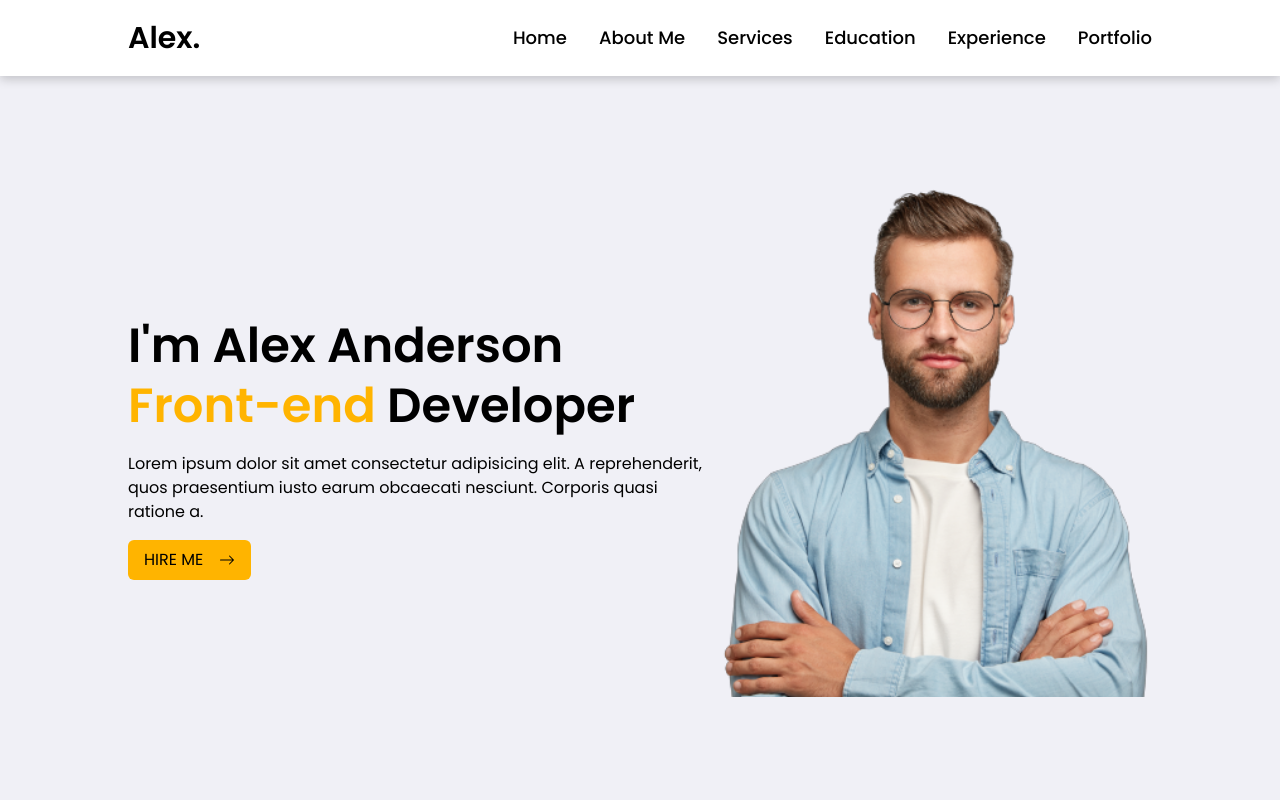
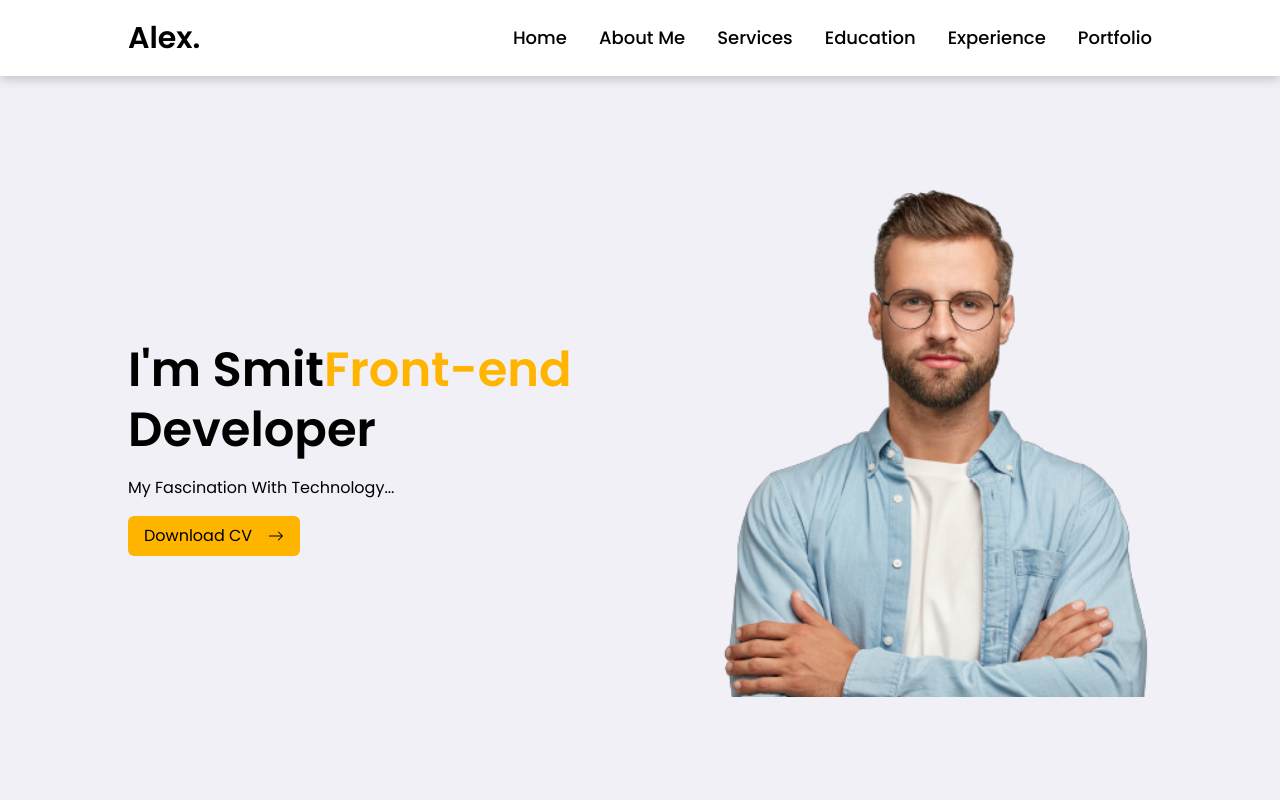
Before and after one commit to darshil25/smit_portfolio, a React (Vite) app in the folder portfolio-web/: page / in a window 1280 px wide. Shown: the top 800 px of the page. Built offline with nearby package versions, Linux system fonts and the light colour scheme.

Commit message:
modification

```diff
--- a/portfolio-web/src/components/Footer.jsx
+++ b/portfolio-web/src/components/Footer.jsx
@@ -1,6 +1,6 @@
 import React from "react";
 import { BsInstagram } from "react-icons/bs";
-import { FaFacebook, FaLinkedin} from "react-icons/fa";
+import { FaLinkedin, FaGithub } from "react-icons/fa";
 import { FaXTwitter } from "react-icons/fa6";
 
 const Footer = () => {
@@ -13,13 +13,13 @@ const Footer = () => {
     <div className="flex flex-col lg:flex-row justify-between lg:px-32 px-5 bg-white p-5">
 
       <div className="flex gap-10">
-        <BsInstagram size={32} className="hover:text-brightColor transition-all cursor-pointer" onClick={() => handleClick('https://www.instagram.com')}/>
+        <BsInstagram size={32} className="hover:text-brightColor transition-all cursor-pointer" onClick={() => handleClick('https://instagram.com/smitpatel6534?igshid=NzZlODBkYWE4Ng%3D%3D&utm_source=qr')}/>
 
-        <FaFacebook size={32} className="hover:text-brightColor transition-all cursor-pointer" onClick={() => handleClick('https://www.facebook.com')} />
+        <FaGithub size={32} className="hover:text-brightColor transition-all cursor-pointer" onClick={() => handleClick('https://github.com/SMITP6875')} />
 
-        <FaLinkedin size={32} className="hover:text-brightColor transition-all cursor-pointer" onClick={() => handleClick('https://www.linkedin.com')} />
+        <FaLinkedin size={32} className="hover:text-brightColor transition-all cursor-pointer" onClick={() => handleClick('https://www.linkedin.com/in/patel-smit-685a531ba/')} />
 
-        <FaXTwitter size={32} className="hover:text-brightColor transition-all cursor-pointer" onClick={() => handleClick('https://discord.com')} />
+        <FaXTwitter size={32} className="hover:text-brightColor transition-all cursor-pointer" onClick={() => handleClick('https://twitter.com/PatelSm59587741')} />
       </div>
 
       <div className="flex flex-row items-center cursor-pointer mt-5 lg:mt-0">
--- a/portfolio-web/src/components/Home.jsx
+++ b/portfolio-web/src/components/Home.jsx
@@ -3,24 +3,34 @@ import img from "../assets/img/hero.png";
 import Button from "../layouts/Button";
 
 const Home = () => {
+
+  const handleDownloadCV = () => {
+    window.open('https://drive.google.com/file/d/1CVLink', '_blank');
+  }
+
   return (
-    <div className=" min-h-screen flex flex-col justify-center lg:flex-row items-center lg:px-32 px-5 bg-backgroundColor">
+    <div className="min-h-screen flex flex-col justify-center lg:flex-row items-center lg:px-32 px-5 bg-backgroundColor">
+
       <div className="flex flex-col items-center text-center lg:text-start lg:items-start w-full lg:w-3/4 space-y-4">
-        <h1 className=" text-5xl font-semibold leading-tight mt-24">
-          I'm Alex Anderson
-          <span className=" text-brightColor"> Front-end </span>
-          Developer
+
+        <h1 className="text-5xl font-semibold leading-tight mt-24">
+          I'm Smit
+          <span className="text-brightColor">Front-end</span> Developer
         </h1>
-        <p>
-          Lorem ipsum dolor sit amet consectetur adipisicing elit. A
-          reprehenderit, quos praesentium iusto earum obcaecati nesciunt.
-          Corporis quasi ratione a.
-        </p>
-        <Button title="HIRE ME" />
+
+        <p>My Fascination With Technology...</p>
+
+        <a href="/posts">
+        <Button title="Download CV" onClick={handleDownloadCV} />
+        </a>
+
+
       </div>
-      <div className=" mt-20">
+
+      <div className="mt-20">
         <img width={570} src={img} alt="img" />
       </div>
+
     </div>
   );
 };
```
